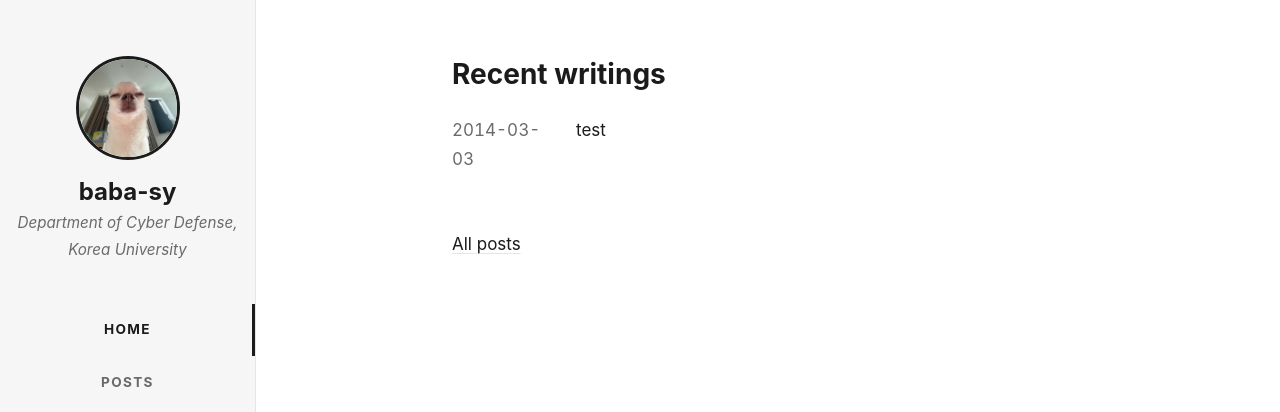
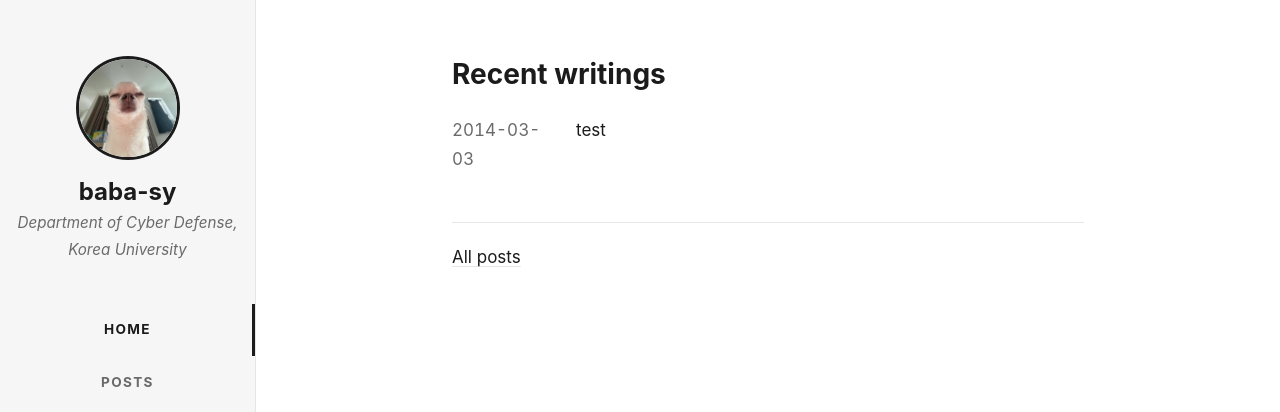
Before and after one commit to baba-sy/baba-sy.github.io, a Jekyll site: the page built from index.html, in a window 1280 px wide. Shown: the top 412 px of the page. Built offline with Jekyll 4.4.1, drawn with Linux system fonts in a browser that asks for light colours.

Commit message:
add divider above All posts

```diff
--- a/assets/css/style.css
+++ b/assets/css/style.css
@@ -219,3 +219,10 @@ pre code { background: none; padding: 0; }
   .content { margin-left: 16rem; }
   .content main { padding-top: 3.5rem; }
 }
+
+/* All posts 링크 위 구분선 */
+.back {
+  margin-top: 2.5rem;
+  padding-top: 1.25rem;
+  border-top: 1px solid var(--line);
+}
```
